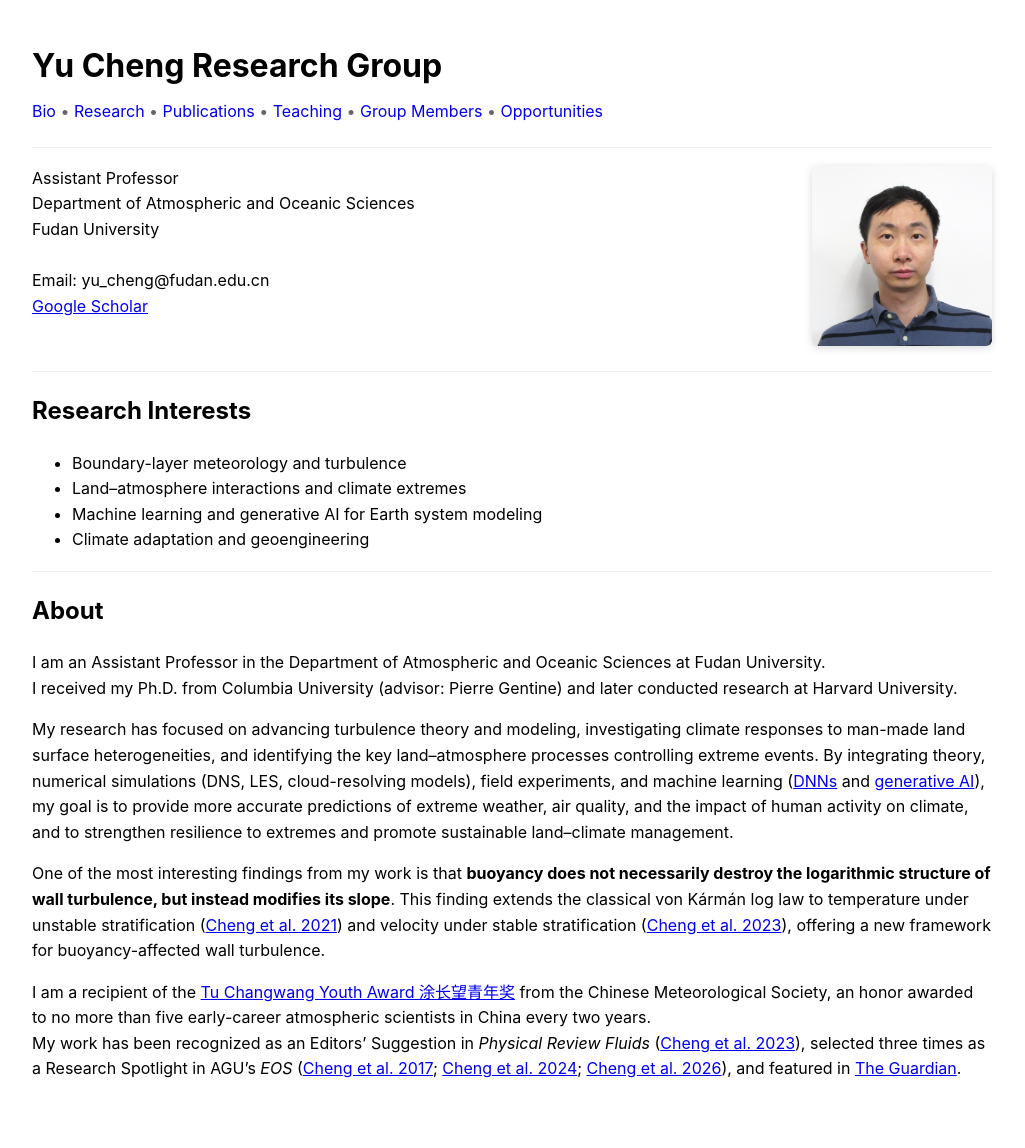
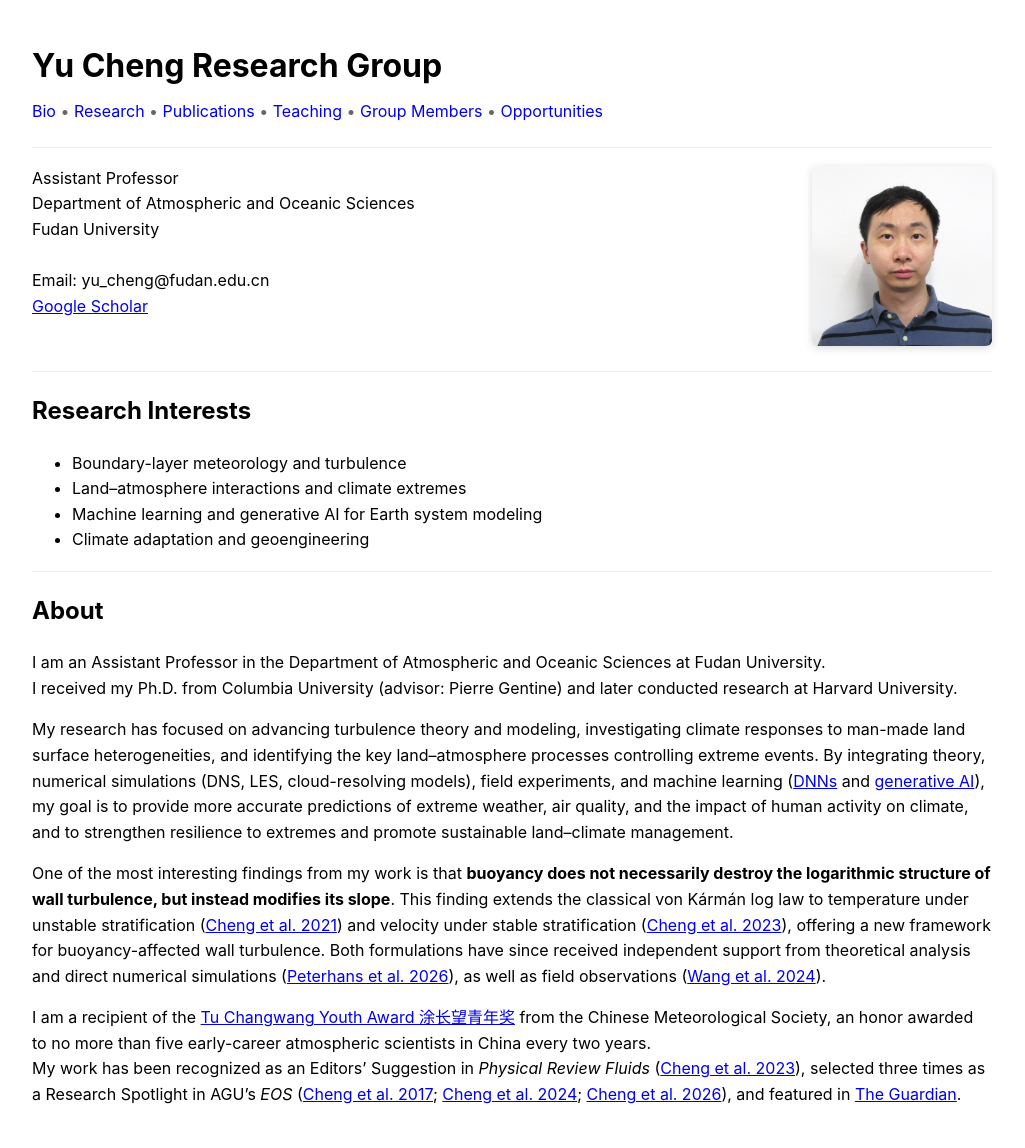
Before and after one commit to yc2965/yc2965.github.io, a Jekyll site: the page built from index.md, in a window 1280 px wide. Shown: the whole page, without its empty margins (128-1153 px from the left). Built offline with Jekyll 4.4.1, drawn with Linux system fonts in a browser that asks for light colours; our own code applies the rules of GitHub Pages for plain Markdown files; before the commit the page ends 1122 px from its top, so only the background shows below that.

Commit message:
Update index.md

```diff
--- a/index.md
+++ b/index.md
@@ -36,7 +36,7 @@
 
 My research has focused on advancing turbulence theory and modeling, investigating climate responses to man-made land surface heterogeneities, and identifying the key land–atmosphere processes controlling extreme events. By integrating theory, numerical simulations (DNS, LES, cloud-resolving models), field experiments, and machine learning ([DNNs](https://doi.org/10.1029/2021MS002847) and [generative AI](https://doi.org/10.1103/vb6j-f876)), my goal is to provide more accurate predictions of extreme weather, air quality, and the impact of human activity on climate, and to strengthen resilience to extremes and promote sustainable land–climate management.
 
-One of the most interesting findings from my work is that **buoyancy does not necessarily destroy the logarithmic structure of wall turbulence, but instead modifies its slope**. This finding extends the classical von Kármán log law to temperature under unstable stratification ([Cheng et al. 2021](https://journals.aps.org/prfluids/abstract/10.1103/PhysRevFluids.6.034606)) and velocity under stable stratification ([Cheng et al. 2023](https://journals.aps.org/prfluids/abstract/10.1103/PhysRevFluids.8.114602)), offering a new framework for buoyancy-affected wall turbulence.
+One of the most interesting findings from my work is that **buoyancy does not necessarily destroy the logarithmic structure of wall turbulence, but instead modifies its slope**. This finding extends the classical von Kármán log law to temperature under unstable stratification ([Cheng et al. 2021](https://journals.aps.org/prfluids/abstract/10.1103/PhysRevFluids.6.034606)) and velocity under stable stratification ([Cheng et al. 2023](https://journals.aps.org/prfluids/abstract/10.1103/PhysRevFluids.8.114602)), offering a new framework for buoyancy-affected wall turbulence. Both formulations have since received independent support from theoretical analysis and direct numerical simulations ([Peterhans et al. 2026](http://www.tsfp-conference.org/proceedings/2026/116.pdf)), as well as field observations ([Wang et al. 2024](https://link.springer.com/chapter/10.1007/978-3-031-47258-9_8)).
 
 I am a recipient of the [Tu Changwang Youth Award 涂长望青年奖](https://www.cms1924.org/xcwAward.html) from the Chinese Meteorological Society, an honor awarded to no more than five early-career atmospheric scientists in China every two years.
 My work has been recognized as an Editors’ Suggestion in *Physical Review Fluids* ([Cheng et al. 2023](https://doi.org/10.1103/PhysRevFluids.8.114602)), selected three times as a Research Spotlight in AGU’s *EOS* ([Cheng et al. 2017](https://eos.org/research-spotlights/global-atmospheric-observations-may-need-tweaking-for-turbulence); [Cheng et al. 2024](https://eos.org/research-spotlights/seemingly-simple-climate-adaptation-strategy-could-backfire); [Cheng et al. 2026](https://eos.org/research-spotlights/how-much-will-western-wildfires-worsen-under-warming)), and featured in [The Guardian](https://www.theguardian.com/news/2024/dec/05/weatherwatch-why-cooling-white-roofs-cause-neighbours-to-swelter).
```
